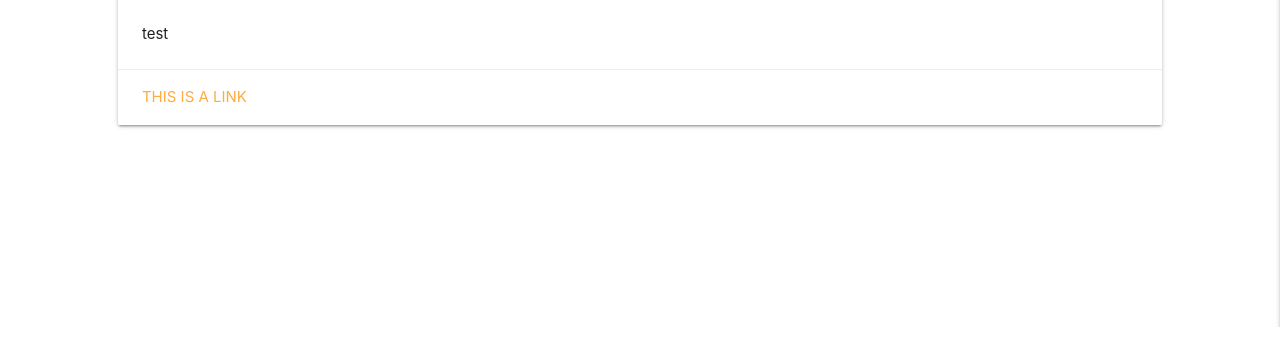
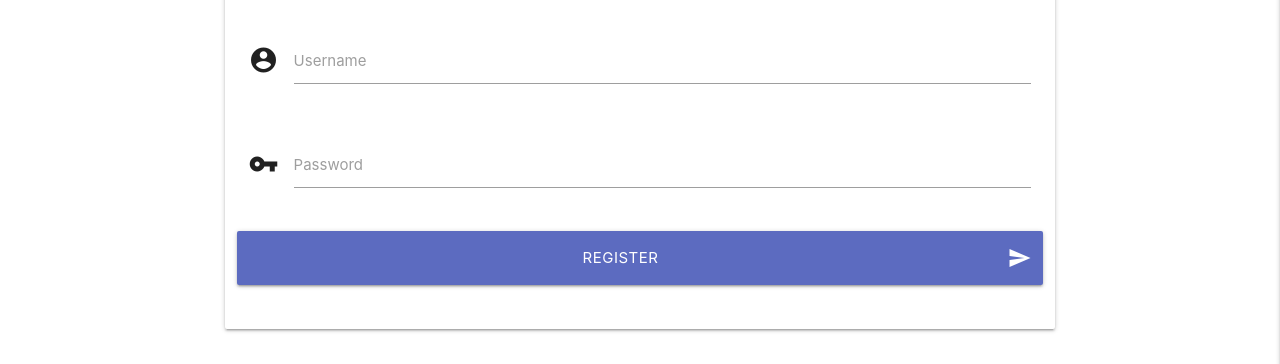
Before and after one commit to SalvoBevi/Data-Centric-Development-Milestone-Project, a Flask app: page /register in a window 1280 px wide. Shown: the part 473-837 px from the top of the page. Before the commit the page ends 800 px from the top, so only its background shows below. Run offline with Flask 2, Linux system fonts and the light colour scheme; some libraries are stand-ins or nearby versions.

Commit message:
modified Register template

```diff
--- a/templates/register.html
+++ b/templates/register.html
@@ -2,17 +2,35 @@
 {% block content %}
 
     <div class="row">
-        <div class="col s12 m10 offset-m1">
+        <div class="col s12 m8 offset-m2">
             <div class="card">
                 <div class="card-image">
-                <img src="http://www.nonsprecare.it.cdn.adresponse.it/wp-content/uploads/2015/03/ecco-quando-il-cibo-scaduto-si-puo-mangiare-1.jpg" height="400px">
-                <span class="card-title">Registration</span>
+                    <img src="http://www.nonsprecare.it.cdn.adresponse.it/wp-content/uploads/2015/03/ecco-quando-il-cibo-scaduto-si-puo-mangiare-1.jpg" height="400px">
+                    <span class="card-title">Registration</span>
                 </div>
                 <div class="card-content">
-                <p>test</p>
-                </div>
-                <div class="card-action">
-                <a href="#">This is a link</a>
+                    <!-- Username -->
+                    <div class="row">
+                        <div class="input-field col s12" method="POST" action="{{ url_for('register') }}">
+                            <i class="material-icons prefix">account_circle</i>
+                            <input id="username" name="username" type="text" class="validate">
+                            <label for="username">Username</label>
+                        </div>
+                    </div>
+                    <!-- Password -->
+                    <div class="row">
+                        <div class="input-field col s12 ">
+                            <i class="material-icons prefix">vpn_key</i>
+                            <input id="password" name="password" type="password" class="validate">
+                            <label for="password">Password</label>
+                        </div>
+                    </div>
+                    <!-- Register -->
+                    <div class="row">
+                        <button type="submit" class="col s12 btn-large indigo lighten-1">
+                        Register <i class="material-icons right">send</i>
+                        </button>
+                    </div>
                 </div>
             </div>
         </div >
```
Also changed, not shown: static/css/style.css (line endings or trailing spaces), static/images/food.jpg (deleted).
